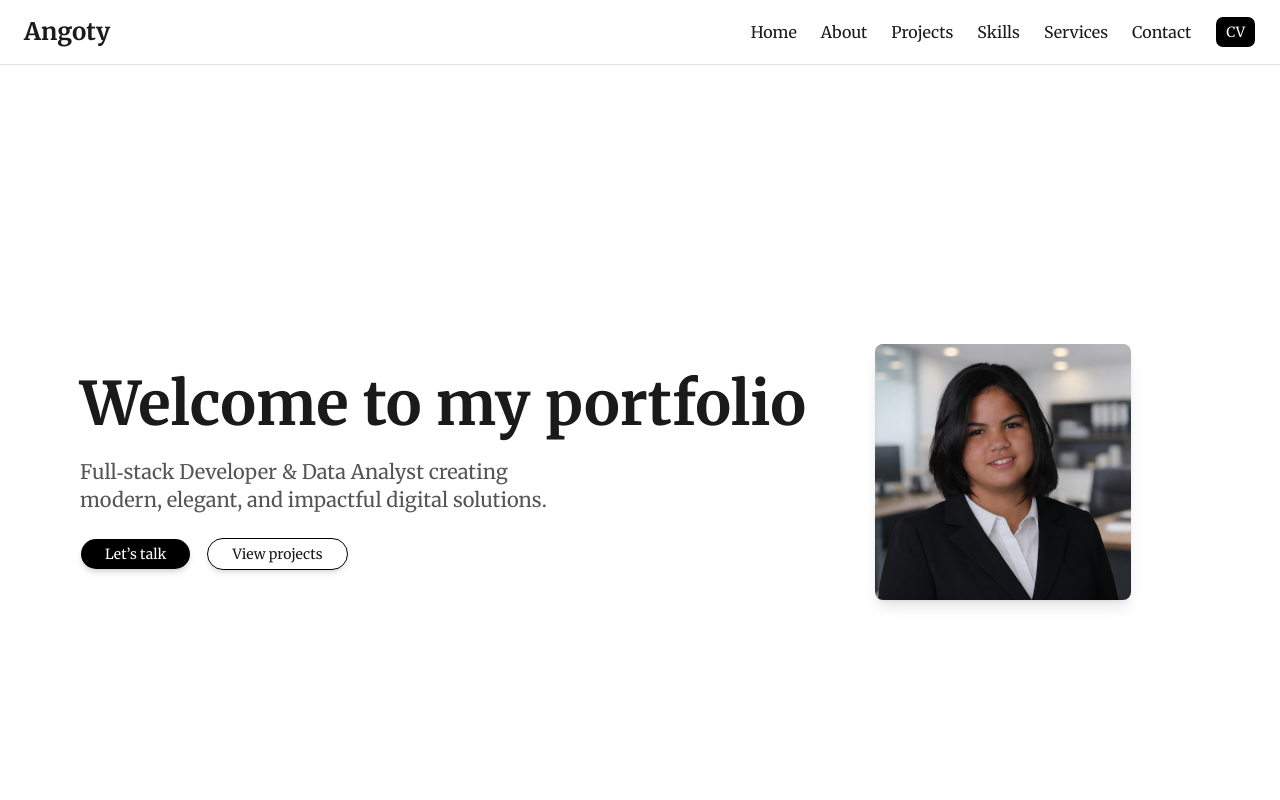
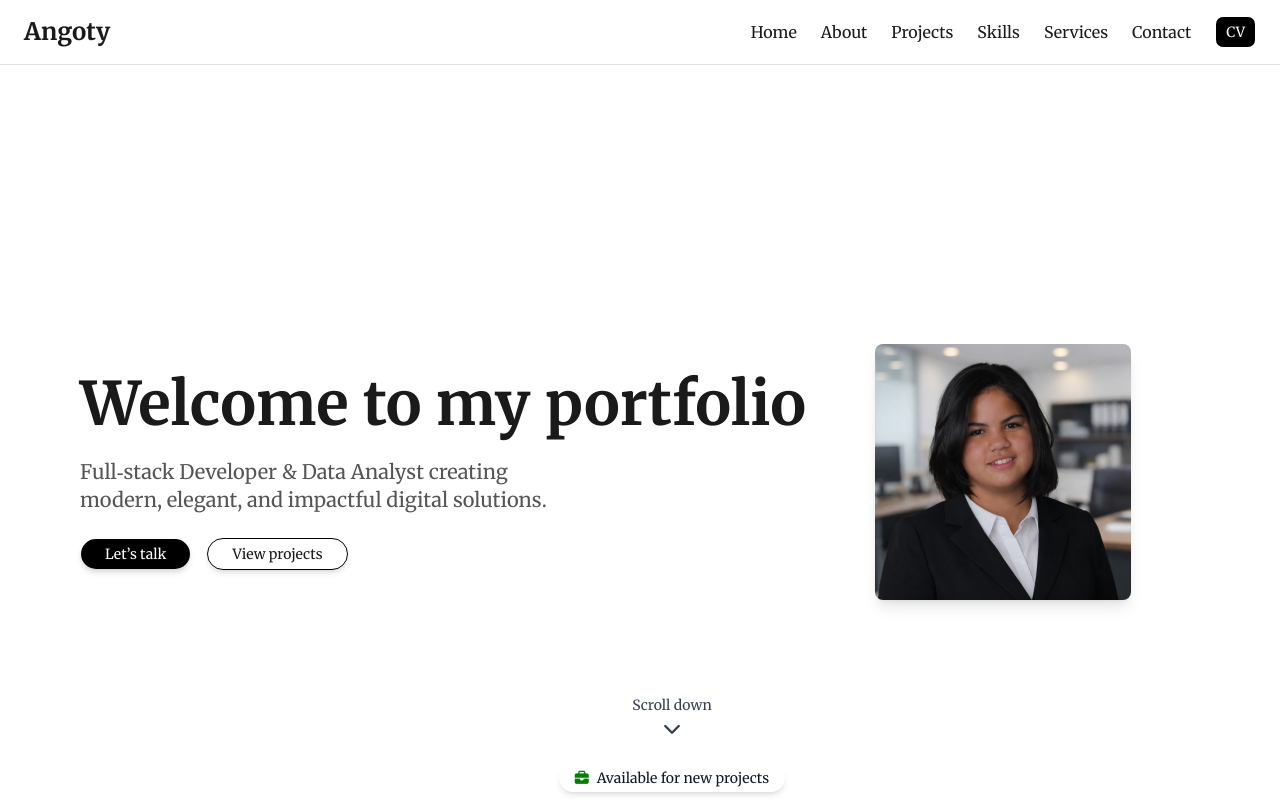
Before and after one commit to AngotyFitia/angoty-rabarijaona, a React (Vite) app: page / in a window 1280 px wide. Shown: the top 800 px of the page. Built offline with nearby package versions, Linux system fonts and the light colour scheme.

Commit message:
feat: add scroll functionnality - availability

```diff
--- a/src/components/ui/header.tsx
+++ b/src/components/ui/header.tsx
@@ -5,8 +5,15 @@ export default function Header() {
   const [open, setOpen] = useState(false)
 
   return (
-    <header className="w-full fixed top-0 left-0 border-b border-[#e0e0e0] z-50
-  bg-white/30 backdrop-blur-md">
+    <>
+    <div className="fixed bottom-0 w-full z-40 flex justify-center">
+  <div className="flex items-center gap-2 bg-white text-gray-900 text-sm px-4 py-1 rounded-full shadow-md mb-2">
+    <i className="fas fa-briefcase text-gray-700" style={{color:"green"}}></i>
+    <span>Available for new projects</span>
+  </div>
+</div>
+    <header className="w-full fixed  top-0 left-0 border-b border-[#e0e0e0] z-50
+        bg-white/30 backdrop-blur-md">
   <div className="w-full flex items-center justify-between py-4 px-6">
     <div className="text-2xl font-bold text-[#1a1a1a]">Angoty</div>
 
@@ -53,10 +60,24 @@ export default function Header() {
     <i className="fas fa-envelope"></i> <span>Contact</span>
   </a>
   <Button className="w-full bg-[#000000] text-[#ffffff] hover:bg-[#333333]">CV</Button>
+
+
 </div>
+
 
   )}
 </header>
 
+{/* Indicateur Scroll Down */}
+<div className="fixed bottom-12 w-full flex justify-center z-40">
+  <div className="flex flex-col items-center text-gray-700 animate-bounce">
+    <span className="text-sm">Scroll down</span>
+    <i className="fas fa-chevron-down text-lg"></i>
+  </div>
+</div>
+
+
+
+  </>
   )
 }
--- a/src/components/ui/home.tsx
+++ b/src/components/ui/home.tsx
@@ -31,6 +31,7 @@ export default function Home() {
           </Button>
         </div>
       </div>
+
     </section>
   )
 }
```
